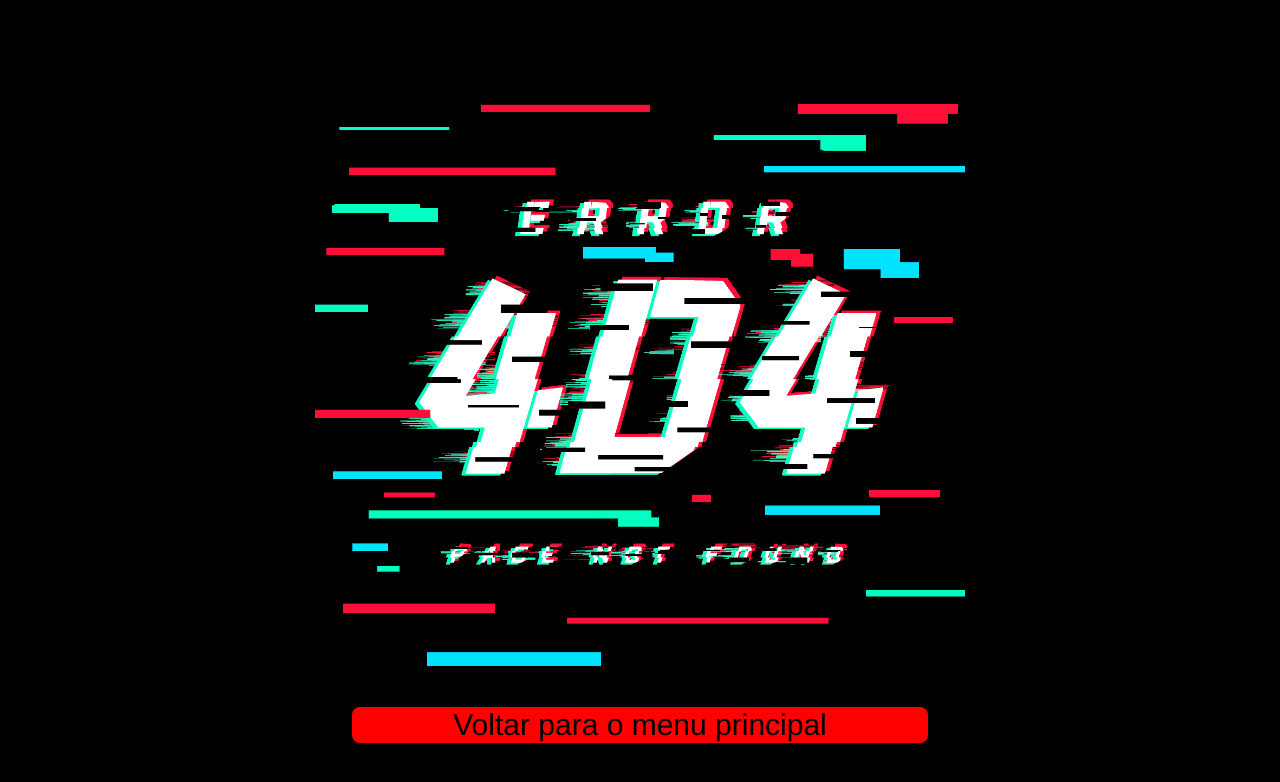
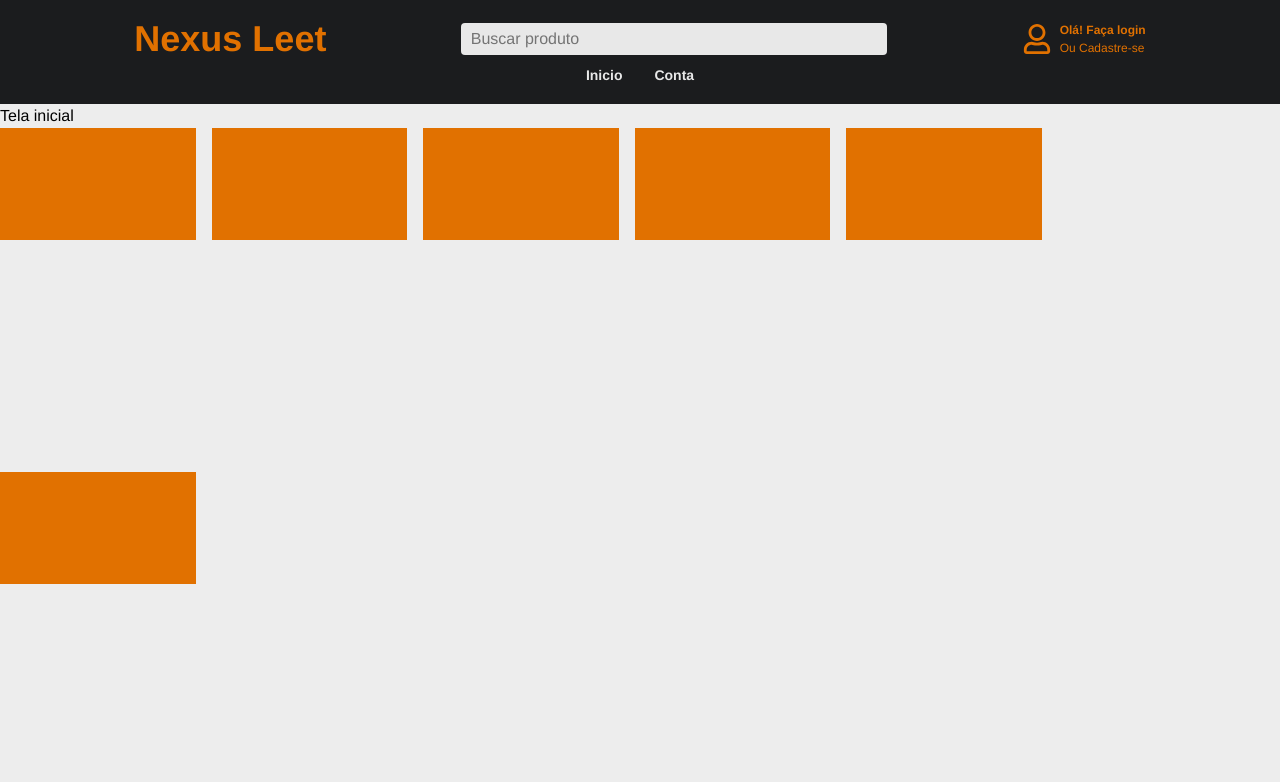
Before and after one commit to gustavocarvalho-ra/NextJs-NexusLeet, a Next.js app: page /pag/main in a window 1280 px wide. Before the commit this address had no page. Shown: the top 782 px of the page. Built offline with nearby package versions, Linux system fonts and the light colour scheme; no server answers.

Commit message:
feat: add main page

```diff
--- a/src/app/components/ui/Product/Card.tsx
+++ b/src/app/components/ui/Product/Card.tsx
@@ -2,7 +2,7 @@
 
 export default function Card() {
   return (
-    <div className="bg-amber-600 w-1/4 h-2/12">
+    <div className="bg-amber-600 w-1/6 h-2/12">
 
     </div>
   )
--- /dev/null
+++ b/src/app/pag/main/page.tsx
@@ -0,0 +1,21 @@
+// import Footer from "./components/Footer";
+// import MyAccont from "./my-account/page";
+import Card from './../../components/ui/Product/Card';
+import Header  from '@/app/components/Header';
+
+export default function Main() {
+  return (
+    <div className="w-screen h-screen flex flex-col">
+      <Header />
+      <h1>Tela inicial</h1>
+      <div className='w-11/12 h-screen flex flex-wrap gap-4'>
+        <Card />
+        <Card />
+        <Card />
+        <Card />
+        <Card />
+        <Card />
+      </div>
+    </div>
+  );
+}
```
